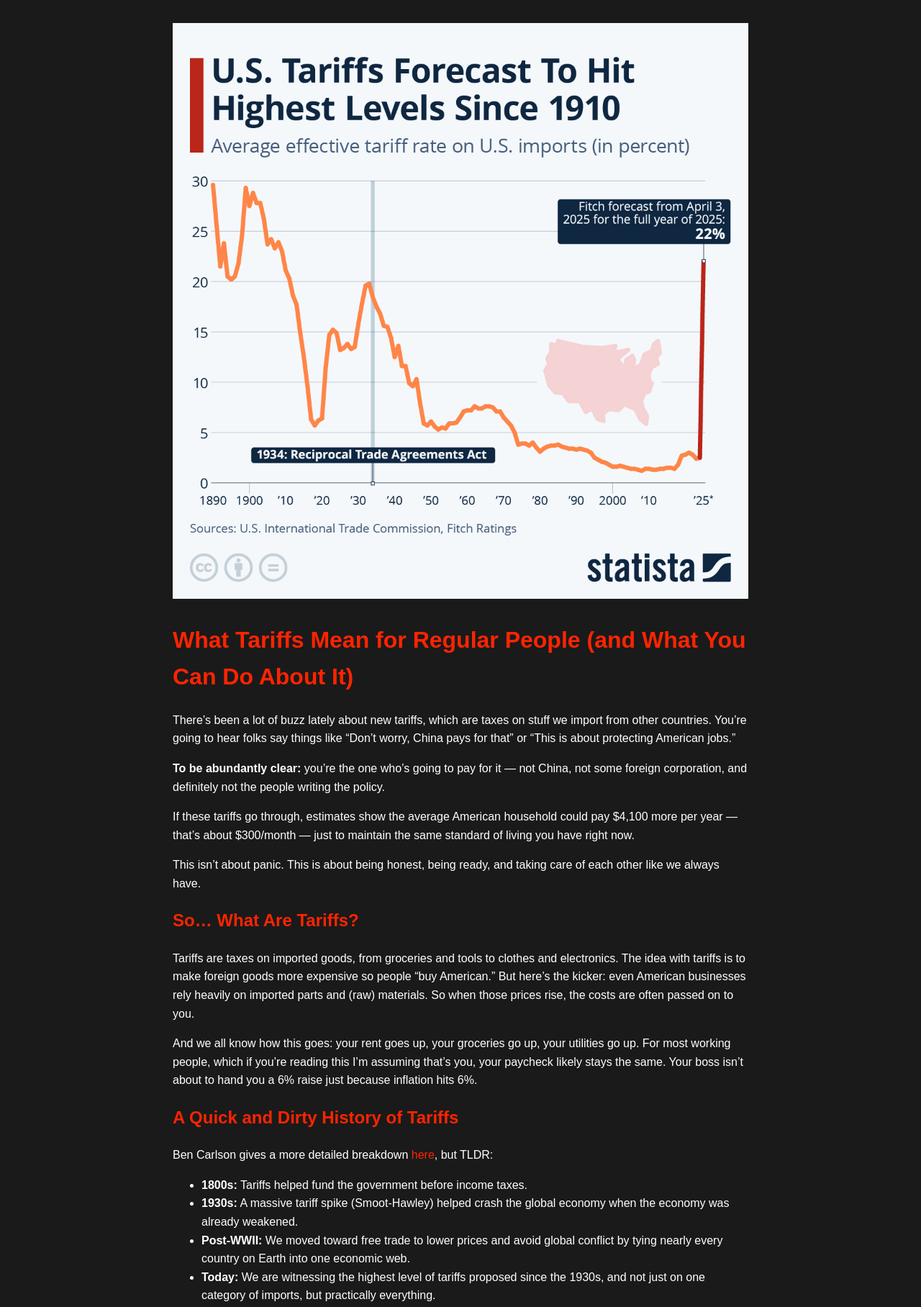
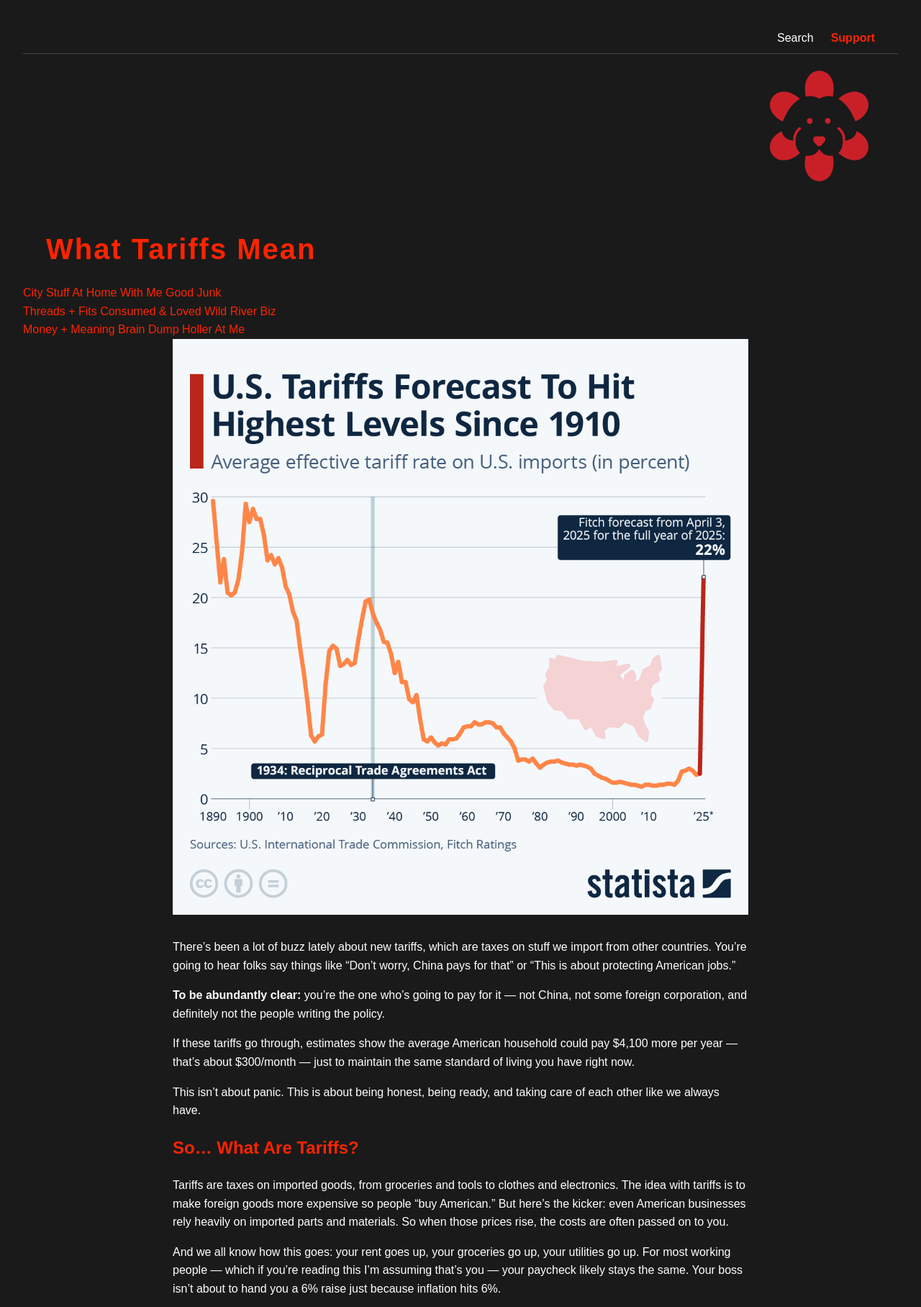
Before and after one commit to Jeff-at-JDC/juracka_design_co, a plain HTML site: page what-tariffs-mean.html in a window 1280 px wide. Shown: the top 1816 px of the page at 72% size. Drawn offline with Linux system fonts and the light colour scheme; a web font is replaced by a local one.

Commit message:
Update what-tariffs-mean.html

```diff
--- a/what-tariffs-mean.html
+++ b/what-tariffs-mean.html
@@ -4,6 +4,7 @@
   <meta charset="UTF-8" />
   <meta name="viewport" content="width=device-width, initial-scale=1.0" />
   <title>What Tariffs Mean | Juracka Design Co.</title>
+  <link rel="icon" href="favicon.ico" type="image/x-icon">
   <link href="https://fonts.googleapis.com/css2?family=Futura&display=swap" rel="stylesheet">
   <style>
     body {
@@ -26,25 +27,44 @@
       max-width: 800px;
       margin: 0 auto;
     }
+    .hero-img {
+      width: 100%;
+      max-width: 800px;
+      display: block;
+      margin-bottom: 2rem;
+    }
     footer {
       margin-top: 4rem;
       font-size: 0.9rem;
       color: #777;
       text-align: left;
     }
-    .hero-img {
-      width: 100%;
-      max-width: 800px;
-      display: block;
-      margin-bottom: 2rem;
-    }
   </style>
 </head>
 <body>
+
+  <!-- Top bar -->
+  <div class="top-bar" style="display: flex; justify-content: flex-end; padding: 0.5rem 2rem; border-bottom: 1px solid #444;">
+    <a href="#search" style="color: #ffffff; text-decoration: none; margin-left: 1.5rem;">Search</a>
+    <a href="#donate" style="color: #ff2400; font-weight: bold; text-decoration: none; margin-left: 1.5rem;">Support</a>
+  </div>
+
+  <!-- Logo -->
+  <div style="display: flex; justify-content: flex-end; background-color: #1a1a1a; padding: 0 2rem;">
+    <a href="index.html"><img src="jdc_logo.svg" alt="Juracka Design Co. Logo" style="height: 200px;"></a>
+  </div>
+
+  <!-- Header -->
+  <header style="padding: 2rem 2rem 1rem 2rem;">
+    <h1 style="font-size: 2.5rem; letter-spacing: 2px; margin: 0;">What Tariffs Mean</h1>
+  </header>
+
+  <!-- Dynamic nav -->
+  <div id="nav-placeholder"></div>
+
+  <!-- Main content -->
   <div class="container">
     <img src="tariffs_ouch.jpeg" alt="Tariff forecast chart" class="hero-img">
-
-    <h1>What Tariffs Mean for Regular People (and What You Can Do About It)</h1>
 
     <p>There’s been a lot of buzz lately about new tariffs, which are taxes on stuff we import from other countries. You’re going to hear folks say things like “Don’t worry, China pays for that” or “This is about protecting American jobs.”</p>
 
@@ -55,9 +75,9 @@
     <p>This isn’t about panic. This is about being honest, being ready, and taking care of each other like we always have.</p>
 
     <h2>So… What Are Tariffs?</h2>
-    <p>Tariffs are taxes on imported goods, from groceries and tools to clothes and electronics. The idea with tariffs is to make foreign goods more expensive so people “buy American.” But here’s the kicker: even American businesses rely heavily on imported parts and (raw) materials. So when those prices rise, the costs are often passed on to you.</p>
+    <p>Tariffs are taxes on imported goods, from groceries and tools to clothes and electronics. The idea with tariffs is to make foreign goods more expensive so people “buy American.” But here’s the kicker: even American businesses rely heavily on imported parts and materials. So when those prices rise, the costs are often passed on to you.</p>
 
-    <p>And we all know how this goes: your rent goes up, your groceries go up, your utilities go up. For most working people, which if you’re reading this I’m assuming that’s you, your paycheck likely stays the same. Your boss isn’t about to hand you a 6% raise just because inflation hits 6%.</p>
+    <p>And we all know how this goes: your rent goes up, your groceries go up, your utilities go up. For most working people — which if you’re reading this I’m assuming that’s you — your paycheck likely stays the same. Your boss isn’t about to hand you a 6% raise just because inflation hits 6%.</p>
 
     <h2>A Quick and Dirty History of Tariffs</h2>
     <p>Ben Carlson gives a more detailed breakdown <a href="https://awealthofcommonsense.com/2025/04/a-short-history-of-tariffs/">here</a>, but TLDR:</p>
@@ -97,17 +117,25 @@
     <p>We’ve made it through harder times. We’ve adapted before, and we can do it again. Let’s look out for each other, buy smart, live creatively, and stay honest about what’s coming.</p>
     <p>This isn’t about fear, it’s about community, preparation, and resilience.</p>
     <p>We’ve got this. And if you need help, ideas, or just want to vent about the price of eggs, drop it in the comments pls and thanks.</p>
+  </div>
 
-    <div style="margin-top: 40px; padding: 20px; background: #f9f9f9; border-top: 2px solid #ccc; text-align: center;">
-  <p style="font-size: 18px; font-weight: bold; margin-bottom: 15px;">
-    If you’re tired of scrolling aimlessly, subscribe to our newsletter for the real deal – because mediocre just isn’t in our vocabulary.
-  </p>
-  <iframe src="https://jurackadesignco.substack.com/embed" width="480" height="320" style="border:1px solid #EEE; background:white;" frameborder="0" scrolling="no"></iframe>
-</div>
+  <!-- Contact, CTA, Footer -->
+  <div id="contact-placeholder"></div>
+  <div id="cta-placeholder"></div>
+  <div id="footer-placeholder"></div>
 
-    <footer>
-      &copy; 2025 Juracka Design Co. | <a href="index.html" style="color:#ff2400;">Back to Homepage</a>
-    </footer>
-  </div>
+  <!-- JS to load components -->
+  <script>
+    async function loadComponent(id, file) {
+      const res = await fetch(file);
+      const html = await res.text();
+      document.getElementById(id).innerHTML = html;
+    }
+
+    loadComponent('nav-placeholder', 'components/nav.html');
+    loadComponent('contact-placeholder', 'components/contact.html');
+    loadComponent('cta-placeholder', 'components/cta.html');
+    loadComponent('footer-placeholder', 'components/footer.html');
+  </script>
 </body>
 </html>
```
